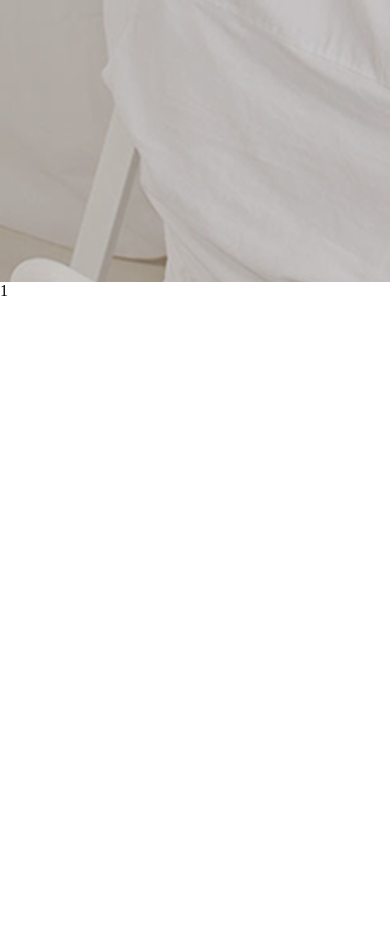
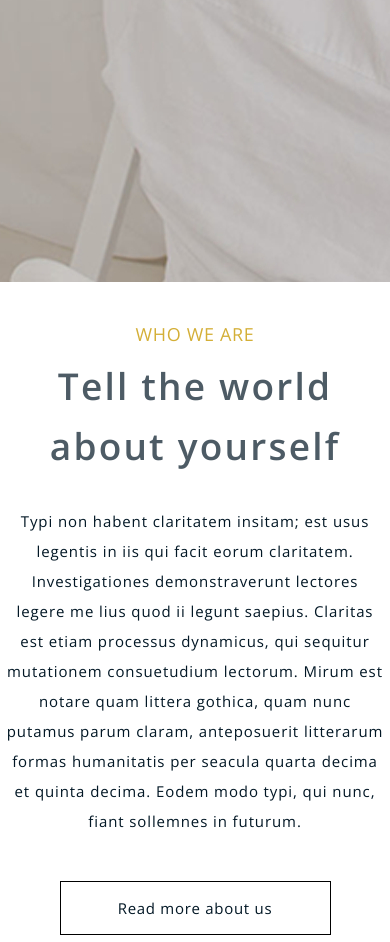
Before and after one commit to nodexx2015/ElegantGulp, a plain HTML site: page index.html in a window 390 px wide. Shown: the part 1055-1997 px from the top of the page. Before the commit the page ends 1355 px from the top, so only its background shows below. Drawn offline with nearby package versions, Linux system fonts and the light colour scheme.

Commit message:
tell about yourself

```diff
--- a/index.html
+++ b/index.html
@@ -6,7 +6,7 @@
     <meta name="viewport" content="width=device-width, initial-scale=1.0">
     <meta http-equiv="X-UA-Compatible" content="ie=edge">
     <link rel="stylesheet" href="style.css" type="text/css">
-    <link href="https://fonts.googleapis.com/css2?family=Open+Sans:ital,wght@0,300;1,300&display=swap" rel="stylesheet">
+    <link href="https://fonts.googleapis.com/css2?family=Open+Sans:ital,wght@0,300;0,400;0,600;1,300&display=swap" rel="stylesheet">
     <link rel="stylesheet" href="https://use.fontawesome.com/releases/v5.7.0/css/all.css"
         integrity="sha384-lZN37f5QGtY3VHgisS14W3ExzMWZxybE1SJSEsQp9S+oqd12jhcu+A56Ebc1zFSJ" crossorigin="anonymous">
     <title>Eligant</title>
@@ -18,10 +18,9 @@
             <div class="logo"><img src="img/index/cd-logo.svg" alt="logo" srcset=""></div>
             <menu>
                 <input type="checkbox" name="" id="bar">
-                <!-- <div class="menu-wrap"> -->
-                    <label for="bar">
-                        <div class="menu-title">Menu</div>
-                        <i class="fas fa-bars"></i><i class="fas fa-times"></i>
+                <label for="bar">
+                    <div class="menu-title">Menu</div>
+                    <i class="fas fa-bars"></i><i class="fas fa-times"></i>
                     <ul class="menu-items">
                         <li class="menu-items__item"><a href="index.html">Home</a></li>
                         <li class="menu-items__item"><a href="About Us.html">About Us</a></li>
@@ -30,8 +29,7 @@
                         <li class="menu-items__item"><a href="page.html">Page</a></li>
                         <li class="menu-items__item"><a href="Contact page.html">Contact</a></li>
                     </ul>
-                    </label>
-                <!-- </div> -->
+                </label>
             </menu>
         </div>
         <div class="lines"><img src="img/index/animated-bg.svg" alt="img" srcset=""></div>
@@ -40,7 +38,19 @@
             <img src="img/index/img-down.png" alt="image">
         </a>
     </header>
-    <a name="down">1</a>
+    <div class="box-about-yourself">
+        <a name="down"></a>
+        <h2>Who we are</h2>
+        <h3>Tell the world about yourself</h3>
+        <div class="text">
+            Typi non habent claritatem insitam; est usus legentis in iis qui facit eorum claritatem. Investigationes
+            demonstraverunt lectores legere me lius quod ii legunt saepius. Claritas est etiam processus dynamicus, qui
+            sequitur mutationem consuetudium lectorum. Mirum est notare quam littera gothica, quam nunc putamus parum
+            claram, anteposuerit litterarum formas humanitatis per seacula quarta decima et quinta decima. Eodem modo
+            typi, qui nunc, fiant sollemnes in futurum.
+        </div>
+        <button>Read more about us</button>
+    </div>
 
 </body>
 
--- a/style.css
+++ b/style.css
@@ -2,6 +2,8 @@ body {
     padding: 0;
     margin: 0;
 }
+
+/* --------------HEADER----------------- */
 
 header {
     height: 700px;
@@ -59,11 +61,13 @@ menu {
 label .fa-times {
     display: none;
 }
+
 label .fa-bars,
 label .fa-times {
     color: #ffffff;
     line-height: 23px;
 }
+
 #bar:checked+label .fa-bars {
     display: none;
 }
@@ -77,11 +81,13 @@ label .fa-times {
     text-align: center;
     line-height: 30px;
 }
+
 .menu-items {
     position: absolute;
     top: 30px;
     overflow: hidden;
 }
+
 .menu-items {
     opacity: 0;
     width: 50px;
@@ -93,6 +99,7 @@ label .fa-times {
     width: 170px;
     transition: all ease 1.5s;
 }
+
 label {
     position: relative;
     cursor: pointer;
@@ -111,6 +118,7 @@ label {
     height: 30px;
     transition: all ease 1.5s;
 }
+
 #bar:checked+label .menu-title {
     background-color: rgb(94, 90, 90);
     line-height: 30px;
@@ -152,7 +160,9 @@ label {
     max-width: 540px;
     margin: 0 auto;
 }
+
 .scroll-down {
+    display: none;
     position: absolute;
     left: 50%;
     margin-left: -30px;
@@ -223,7 +233,7 @@ label {
         font-size: 35px;
     }
 
-    #bar:checked+ label {
+    #bar:checked+label {
         background-color: yellow;
     }
 
@@ -249,42 +259,190 @@ label {
         width: 100vw;
         transition: height ease 1.5s;
     }
+
     header h1>span:last-child {
         line-height: 220px;
     }
+
+    .scroll-down {
+        display: block;
+    }
 }
+
 @media all and (max-width: 640px) {
     .logo img {
         width: 260px;
     }
+
     header h1 {
         font-size: 60px;
     }
+
     header h1>span:last-child {
         line-height: 95px;
     }
 }
+
 @media all and (max-width: 455px) {
     .box {
         height: 88px;
     }
+
     label {
         width: 70px;
         height: 88px;
     }
+
     .logo img {
         width: 130px;
     }
-    .fa-bars, .fa-times {
+
+    .fa-bars,
+    .fa-times {
         font-size: 23px;
     }
+
     label .menu-items {
         top: 88px;
     }
+
     header h1 {
         font-size: 43px;
     }
+
     header h1>span:last-child {
         line-height: 73px;
     }
 }
+
+/* ---------------ABOUT YOURSELF----------------- */
+
+.box-about-yourself {
+    text-align: center;
+    padding: 81px 5px 163px;
+}
+
+.box-about-yourself h2 {
+    color: #d4af37;
+    font-family: "Open Sans";
+    font-size: 13px;
+    font-weight: 600;
+    text-transform: uppercase;
+    letter-spacing: 0.65px;
+    margin: 0;
+}
+
+.box-about-yourself h3 {
+    opacity: 0.7;
+    color: #021725;
+    font-family: "Open Sans";
+    font-size: 44px;
+    font-weight: 600;
+    line-height: 60px;
+    margin: 21px 0px 53px;
+    letter-spacing: 2.2px;
+}
+
+.box-about-yourself .text {
+    max-width: 760px;
+    color: #021725;
+    font-family: "Open Sans";
+    font-size: 18px;
+    font-weight: 300;
+    line-height: 32px;
+    letter-spacing: 0.9px;
+    margin: 0px auto;
+}
+
+.box-about-yourself button {
+    width: 238px;
+    border: 1px solid #000000;
+    background: none;
+    margin-top: 46px;
+    color: #021725;
+    font-family: "Open Sans";
+    font-size: 14px;
+    font-weight: 300;
+    line-height: 32px;
+    letter-spacing: 0.7px;
+}
+
+@media all and (max-width: 750px) {
+    .box-about-yourself h2 {
+        font-size: 28px;
+        font-weight: 400;
+    }
+
+    .box-about-yourself h3 {
+        font-size: 90px;
+        margin: 38px auto 83px;
+        line-height: 92px;
+    }
+
+    .box-about-yourself .text {
+        max-width: 674px;
+        font-size: 27px;
+        line-height: 52px;
+    }
+
+    .box-about-yourself button {
+        width: 452px;
+        margin-top: 68px;
+        font-size: 27px;
+        line-height: 60px;
+        letter-spacing: 0.71px;
+        cursor: pointer;
+    }
+}
+
+@media all and (max-width: 640px) {
+    .box-about-yourself {
+        padding: 40px 5px 90px;
+    }
+
+    .box-about-yourself h2 {
+        font-size: 25px;
+    }
+
+    .box-about-yourself h3 {
+        font-size: 60px;
+        margin: 20px auto 50px;
+        line-height: 80px;
+    }
+
+    .box-about-yourself .text {
+        font-size: 21px;
+        line-height: 40px;
+    }
+
+    .box-about-yourself button {
+        width: 365px;
+        margin-top: 49px;
+        font-size: 21px;
+    }
+}
+
+@media all and (max-width: 455px) {
+    .box-about-yourself h2 {
+        font-size: 18px;
+    }
+
+    .box-about-yourself h3 {
+        font-size: 37px;
+        margin: 10px auto 30px;
+        line-height: 60px;
+    }
+
+    .box-about-yourself .text {
+        font-size: 15px;
+        line-height: 30px;
+    }
+
+    .box-about-yourself button {
+        width: 271px;
+        margin-top: 45px;
+        font-size: 15px;
+        line-height: 50px;
+    }
+
+}
```
